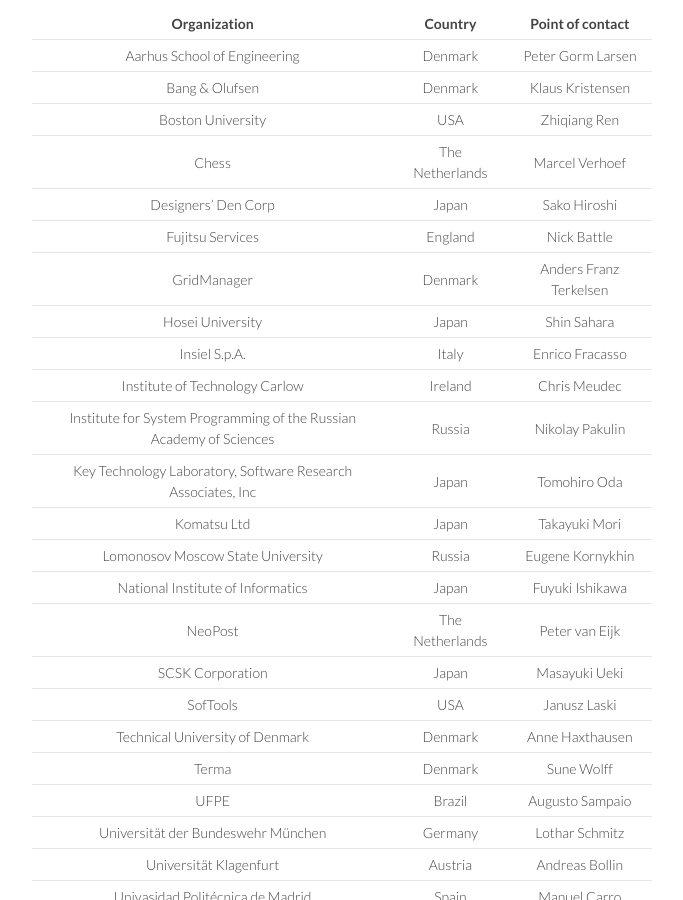
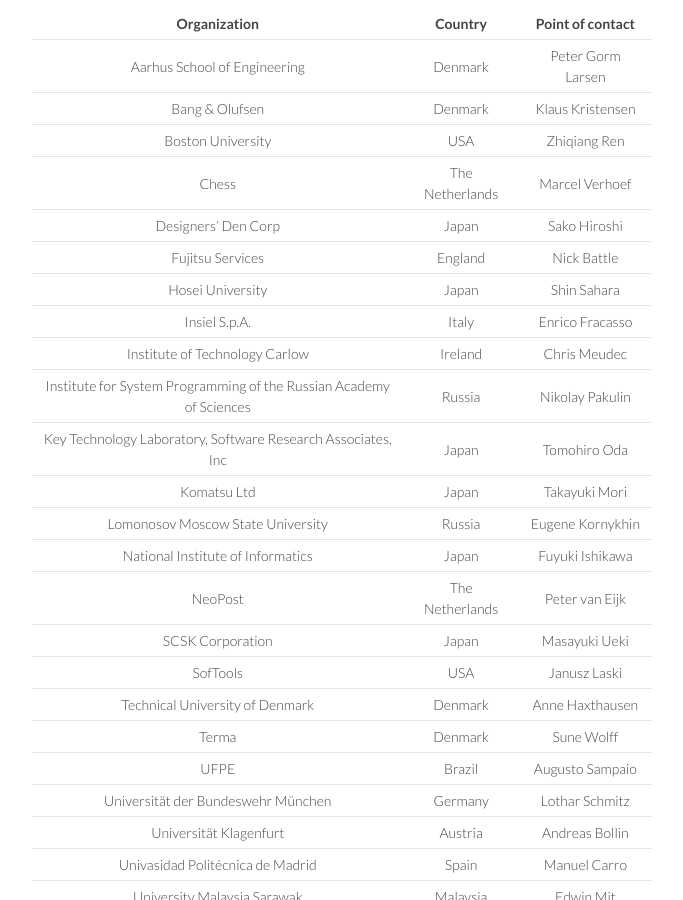
Before and after one commit to overturetool/overturetool.github.io, a Jekyll site: the page built from about/index.md, in a window 1280 px wide and 900 px high, scrolled down 1685 px. Shown: the whole window, without its empty margins (418-1101 px from the left). Built offline with Jekyll 4.4.1, drawn with Linux system fonts in a browser that asks for light colours; Markdown is read by kramdown in place of the engine named in the settings.

Commit message:
Update index.md

```diff
--- a/about/index.md
+++ b/about/index.md
@@ -84,7 +84,6 @@
 | Chess | The Netherlands | Marcel Verhoef |
 | Designers' Den Corp | Japan | Sako Hiroshi |
 | Fujitsu Services | England | Nick Battle |
-| GridManager | Denmark | Anders Franz Terkelsen |
 | Hosei University | Japan | Shin Sahara |
 | Insiel S.p.A. | Italy | Enrico Fracasso |
 | Institute of Technology Carlow | Ireland | Chris Meudec |
```
